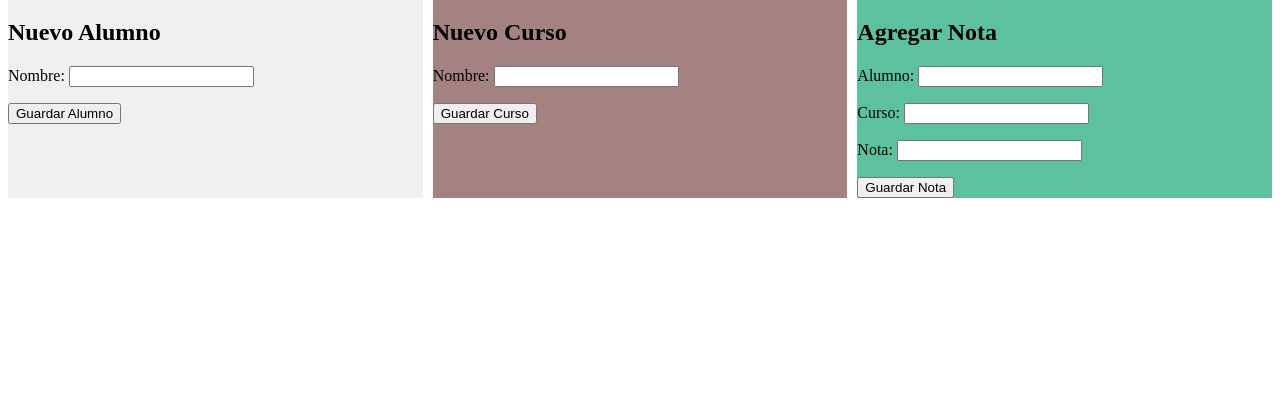
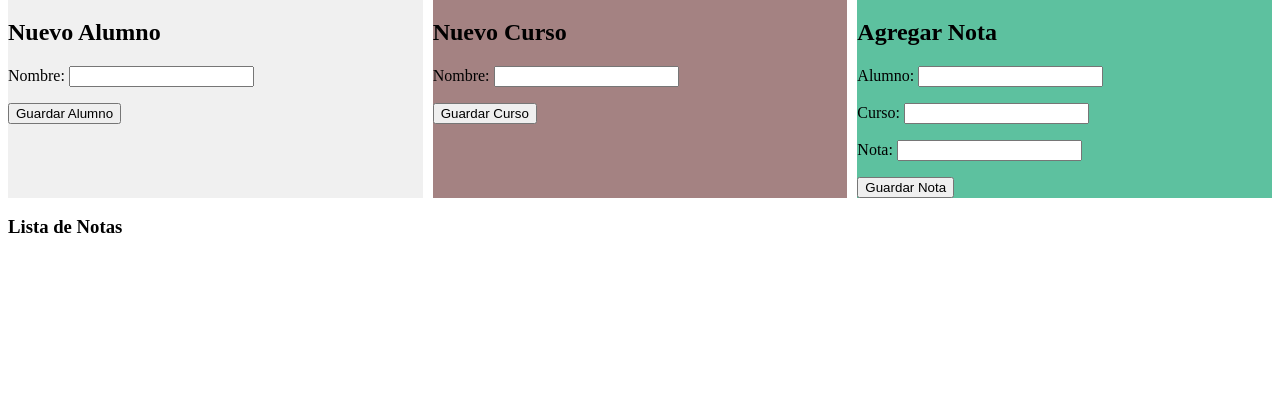
Before and after one commit to jherson2024/pw2, a Django app: page / in a window 1280 px wide. Shown: the part 81-491 px from the top of the page. Run offline with Django 5.2, Linux system fonts and the light colour scheme.

Commit message:
añadir una seccion con una etiqueta de control de flujo django en el html para mostrar una lista de notas creadas

```diff
--- a/LabDjango/Ejercicio_propuesto/sistema_alumnos/registro_notas/templates/registro_notas/index.html
+++ b/LabDjango/Ejercicio_propuesto/sistema_alumnos/registro_notas/templates/registro_notas/index.html
@@ -34,5 +34,15 @@
             </form>
         </div>
     </div>
+    <h3>Lista de Notas</h3>
+    <div id="lista">
+        {% for nota in notas %}
+        <div>
+            <p><strong>Alumno:</strong>{{nota.alumno.nombre}}</p>
+            <p><strong>Curso:</strong>{{nota.curso.nombre}}</p>
+            <p><strong>Nota:</strong>{{nota.nota}}</p>
+        </div>
+        {% endfor %}
+    </div>
 </body>
 </html>
```
